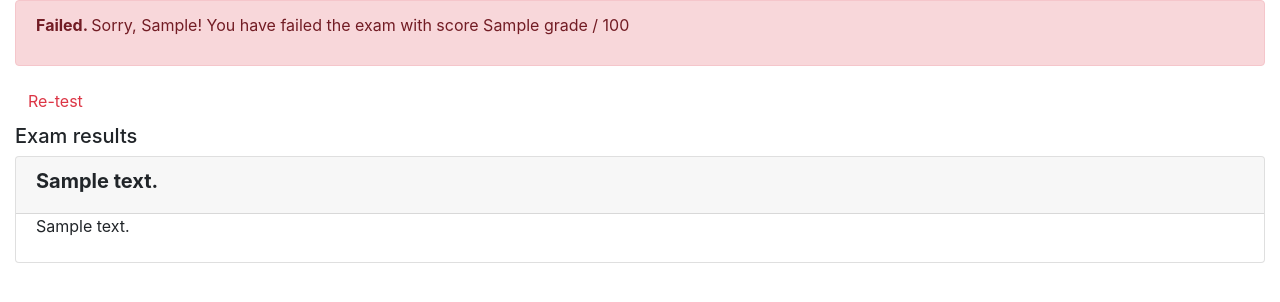
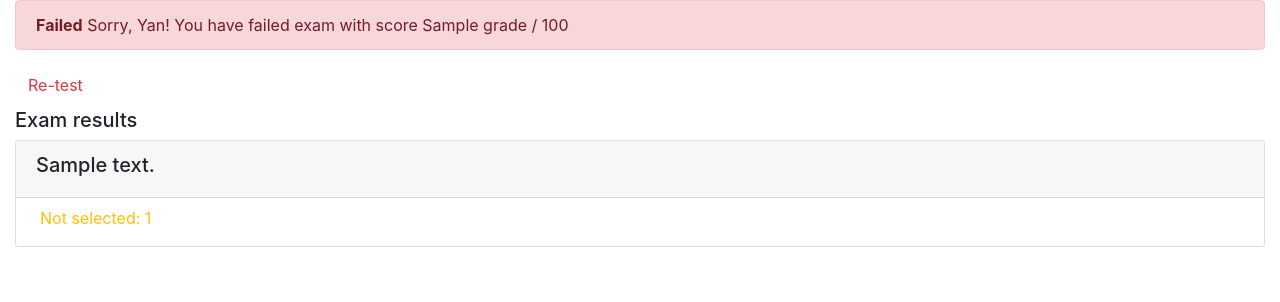
Before and after one commit to SAMYAK6868/PROJECT1, a Django app: template onlinecourse/templates/onlinecourse/exam_result_bootstrap.html in a window 1280 px wide. Shown: the part 56-358 px from the top of the page. Run offline with Django 3.2, Linux system fonts and the light colour scheme; a user stored in the database is signed in; tables that the repository leaves empty hold one stand-in row (values such as "Sample post"); the template is opened without the code that fills it: values that come from a table or form of the project are taken from there, most other values are stand-ins (such as "Sample title", 1, 10 or a date in 2020); some libraries are stand-ins or nearby versions.

Commit message:
Update exam_result_bootstrap.html

```diff
--- a/onlinecourse/templates/onlinecourse/exam_result_bootstrap.html
+++ b/onlinecourse/templates/onlinecourse/exam_result_bootstrap.html
@@ -38,35 +38,33 @@
 <div class="container-fluid">
     {% if grade > 80 %}
     <div class="alert alert-success">
-       <!--HINT Display passed info -->
-       <p><b>Congratulations, {{user.first_name}}! </b>You have passed the exam and completed the course with score {{grade}} / 100</p>
+       <strong>Congratulations, {{ user.first_name }}!</strong> You have passed the exam and completed the course with score {{ grade }} / 100
     </div>
         {% else %}
         <div class="alert alert-danger">
-            <!--HINT Display failed info -->
-            <p><b>Failed. </b>Sorry, {{user.first_name}}! You have failed the exam with score {{grade}} / 100</p>
+            <strong>Failed</strong> Sorry, Yan! You have failed exam with score {{ grade }} / 100
         </div>
         <a class="btn btn-link text-danger" href="{% url 'onlinecourse:course_details' course.id %}">Re-test</a>
         {% endif %}
         <div class="card-columns-vertical mt-1">
         <h5 class="">Exam results</h5>
-            <!--HINT Display exam results-->
             {% for lesson in course.lesson_set.all %}
                 {% for question in lesson.question_set.all %}
                     <div class="card mt-1">
-                <div class="card-header"><h5 style="font-weight:bold">{{ question.question_text}}</h5></div>
-                <div class="form-group">
-                <!--... for each choice in the question  choice_{{choice.id}}...-->
+                        <div class="card-header">
+                            <h5>{{ question.question_text}}</h5>
+                        </div>
+                        <div class="mx-3">
                         {% for choice in question.choice_set.all %}
-                    <div class="form-check">
-                        {% if choice.id in selected %}
-                            {% if choice.is_correct == True %}
-                                <label style="color:#2ea94a;font-weight:bold">Correct answer: {{choice.choice_text}}</label>
+                            <div class="m-2">
+                                {% if choice.is_correct %}
+                                    {% if choice.id in selected_ids %}
+                                        <p class="text-success">Correct answer: {{ choice.id }}</p>
                                     {% else %}
-                                <label style="color:red;font-weight:bold">Wrong answer: {{choice.choice_text}}</label>
+                                       <p class="text-warning">Not selected: {{ choice.id }}</p>
                                     {% endif %}
                                 {% else %}
-                            <label>{{choice.choice_text}}</label>
+                                    <p class="text"> {{ choice.choice_text }}</p>
                                 {% endif %}
                             </div>
                         {% endfor %}
```
Lines whose indentation alone changed are shown as unchanged.
